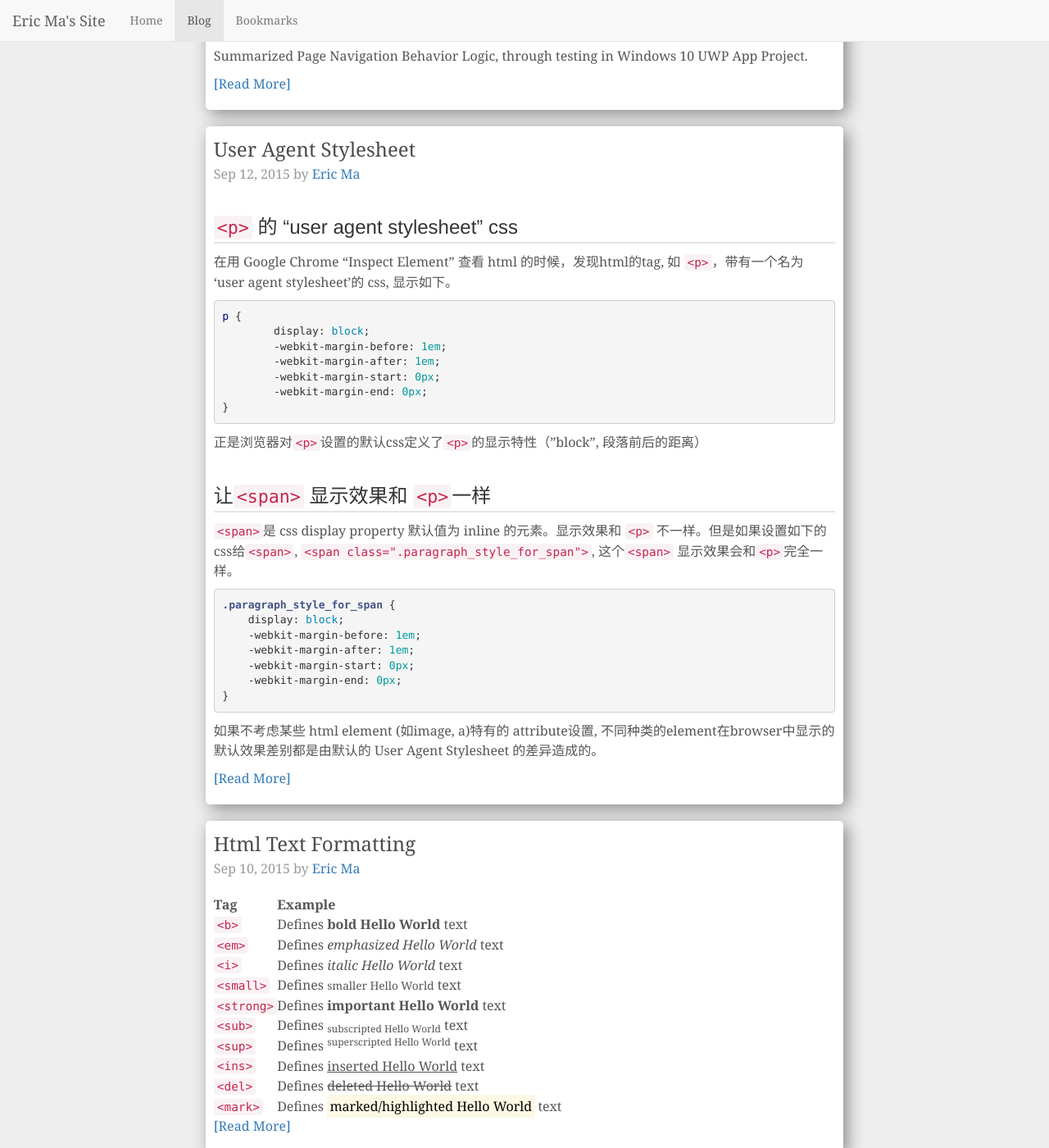
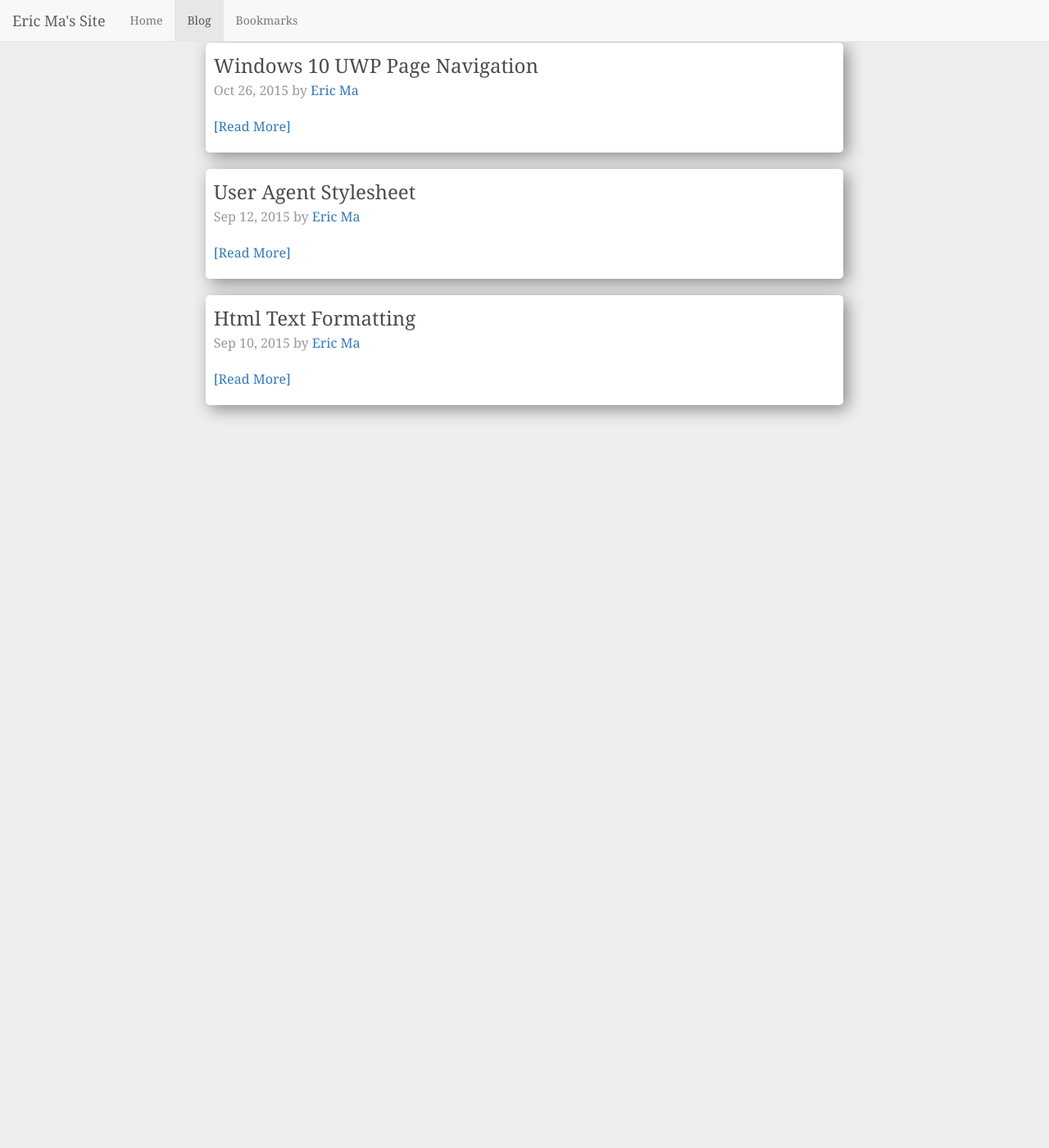
Before and after one commit to majunkang/majunkang.github.io, a Jekyll site: the page built from blog.html, in a window 1280 px wide and 1400 px high, scrolled down 326 px. Shown: the whole window at 82% size. Built offline with Jekyll 4.4.1, drawn with Linux system fonts in a browser that asks for light colours; after the commit the page ends 900 px from its top, so only the background shows below that; part of the change alters nothing that is shown; some of the changed text lies outside the part shown.

```diff
--- a/_config.yml
+++ b/_config.yml
@@ -9,6 +9,8 @@ url: "https://majunkang.github.io/"
 
 # Build settings
 markdown: kramdown
+highlighter: rouge
+
 permalink: /:categories/:title
 excerpt_separator: <!--more--> #use this in posts to define how long the excerpt of the post (that is shown on the Blog page) is
 
--- /dev/null
+++ b/_posts/2016-04-27-samba_access_problem_caused_by_dns_hijack.md
@@ -0,0 +1,71 @@
+---
+layout: post
+title:  "DNS劫持造成的Samba服务访问问题"
+date: 2016-04-27 21:19:00 +0800
+categories: blog
+---
+最近在书房的电脑上装了Fedora23系统，设置了Samba文件共享服务分享电影、照片等资源给客厅的小米盒子使用。
+
+Samba服务器的NetBIOS Name 是 erima-fedora, IP地址是 192.168.1.4 . 运行如下命令尝试浏览此Samba服务器上的共享资源信息
+
+   >  #smbclient -N -L erima-fedora
+   >  结果要么返回 protocol negotiation failed: NT_STATUS_CONNECTION_RESET
+   >  要么就是长时间没有任何返回，shell处于挂起状态
+
+会是防火墙问题吗？检查了防火墙设置，没有任何问题。
+
+如果用ip地址替换NetBIOS Name, 运行如下命令
+
+>   # smbclient -N -L 192.168.1.4
+>   可以正常返回Samba服务器的共享信息。
+
+既然通过ip能访问，而通过NetBIOS Name不能访问，那应该是Name Resolution出现了问题。
+
+检查samba服务器上提供NetBIOS名字解析的nmb service
+
+>   #sudo systemctl status nmb.service
+>   显示此服务已经正常启动，没有错误。
+
+尝试使用 nmblookup 命令对 erima-fedora 名字进行解析
+
+>   # nmblookup erima-fedora
+>   输出正常结果  192.168.1.4 erima-fedora<00>
+
+nmblookup可以解析到IP地址, 说明nmb service确实已经正常工作。那问题在哪里呢？
+
+手头没装wireshark,不方便网络抓包诊断问题。那么能让smbclient输出更详细点的诊断信息吗？
+
+原来可以添加 -d 参数，设置debug log级别来诊断问题
+
+>   # smbclient -d 3 -N -L erima-fedora
+>   输出信息截取关键部分如下
+>   resolve_lmhosts: Attempting lmhosts lookup for name erima-fedora<0x20>
+>   resolve_lmhosts: Attempting lmhosts lookup for name erima-fedora<0x20>
+>   resolve_wins: WINS server resolution selected and no WINS servers listed.
+>   resolve_hosts: Attempting host lookup for name erima-fedora<0x20>
+>   Connecting to 180.168.41.175 at port 445
+>   protocol negotiation failed: NT_STATUS_CONNECTION_RESET
+
+可见 smbclient 依次尝试 lmhost, wins, host 进行 name resolution, 最终通过 hosts (DNS)完成了名字解析。但是域名服务器竟然把 erima-fedora 解析到了一个公网地址，而不是内部局域网地址 192.168.1.4.
+
+运行 nslookup 进行域名解析，可以得到一样的结果
+
+>   #nslookup erima-fedora
+>   Non-authoritative answer:
+>   Name: erima-fedora
+>   Address: 180.168.41.175
+
+如果用浏览器打开180.168.41.175， 会被导航到一个广告网站。对无法解析的域名，电信服务器无耻的返回了广告网站的地址！！
+
+man smbclient 查看说明，可见 smbclient 默认会依次使用 "lmhosts", "host", “wins”, “bcast" 进行域名解析，可以设置smb.conf 修改 name resolution order, 把 bcast (NetBIOS broadcast) 优先级提高。修改设置如下
+
+>   name resolve order = lmhosts bcast wins host
+
+
+再次运行命令
+
+>   smbclient -N -L erima-fedora
+
+终于见到了期待已久的输出。
+
+当然立即修改主机的DNS服务器地址，避免再次被电信DNS服务器进行可耻的域名劫持，是更好的解决办法。
--- a/blog.html
+++ b/blog.html
@@ -11,8 +11,9 @@ permalink: /blog/
                 <a class="blog-post-title" href="{{ post.url | prepend: site.baseurl }}">{{ post.title }}</a>
                 <p class="blog-post-meta"> {{ post.date | date: "%b %-d, %Y" }} by <a href="#">Eric Ma</a></p>
 
+<!--
                 <div >{{ post.excerpt }}</div>
-
+    -->
                 <p><a href="{{ post.url | prepend: site.baseurl }}">[Read More]</a></p>
             </div>
 
```
Also changed, not shown: Gemfile.lock, 2 other files.
